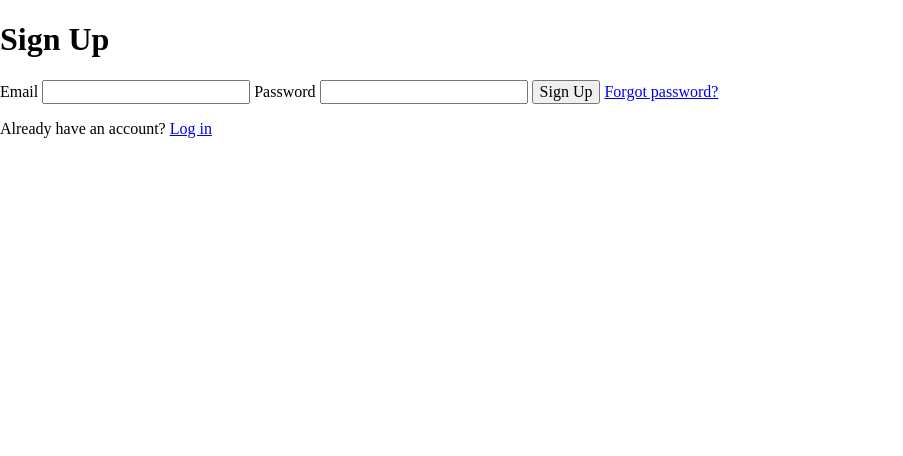
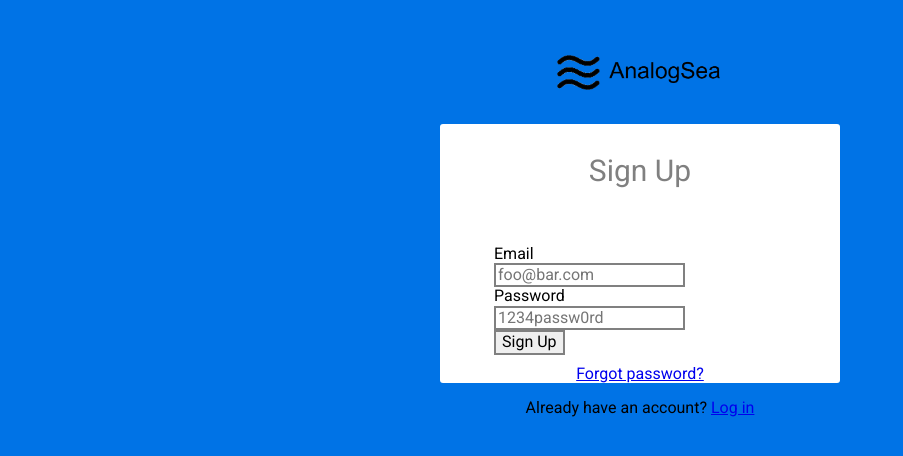
Before and after one commit to amybertram/AnalogSea, a plain HTML site: page index.html in a window 1280 px wide. Shown: the whole page, without its empty margins (0-903 px from the left). Drawn offline with nearby package versions, Linux system fonts and the light colour scheme; files that its build step writes are made by us from their sources.

Commit message:
Positioning Set

```diff
--- a/index.html
+++ b/index.html
@@ -10,19 +10,22 @@
   <!-- fonts  -->
   <link href="https://fonts.googleapis.com/css?family=Roboto" rel="stylesheet">
   <!-- styles -->
-  <link rel="stylesheet" type="text/css" href="styles/main.css">
+  <link rel="stylesheet" type="text/css" href="main.css">
 </head>
 <body>
+	<img src="images/logo.png" alt="AnalogSea Logo" class="logo">
 	<form class="signup" action="/signup/" method="post">
 		<h1>Sign Up</h1>
 
-		<label for="email" required>Email</label>
-		<input type="email" name="email" id="email">
+		<fieldset name="login-info">
+			<label for="email" required>Email</label>
+			<input type="email" name="email" id="email" placeholder="foo@bar.com">
 
-		<label for="password" required>Password</label>
-		<input type="password" name="password" id="password">
+			<label for="password" required>Password</label>
+			<input type="password" name="password" id="password" placeholder="1234passw0rd">
 
-		<button type="submit">Sign Up</button>
+			<button type="submit">Sign Up</button>
+		</fieldset>
 
 		<a href="/forgot-password/new">Forgot password?</a>
 	</form>
--- a/main.css
+++ b/main.css
@@ -0,0 +1,43 @@
+html {
+	box-sizing: border-box;
+}
+
+body {
+	padding: 45px;
+	background-color: #0073e6;
+	text-align: center;
+	font-family: 'Roboto', sans-serif;
+}
+
+.logo {
+	height: 35px;
+	padding: 10px;
+}
+
+.signup {
+	margin: auto;
+	padding-left: 40px;
+	padding-right: 40px;
+	width: 320px;
+	background-color: white;
+	border-radius: 3px;
+}
+
+.signup h1 {
+	padding: 30px;
+	font-size: 30px;
+	font-weight: 200;
+	color: grey;
+}
+
+fieldset {
+	text-align: left;
+	border: 0px;
+}
+
+input, button {
+	display: block;
+	border: 2px solid grey;
+	padding: 15px
+	width: 286;
+}
```
